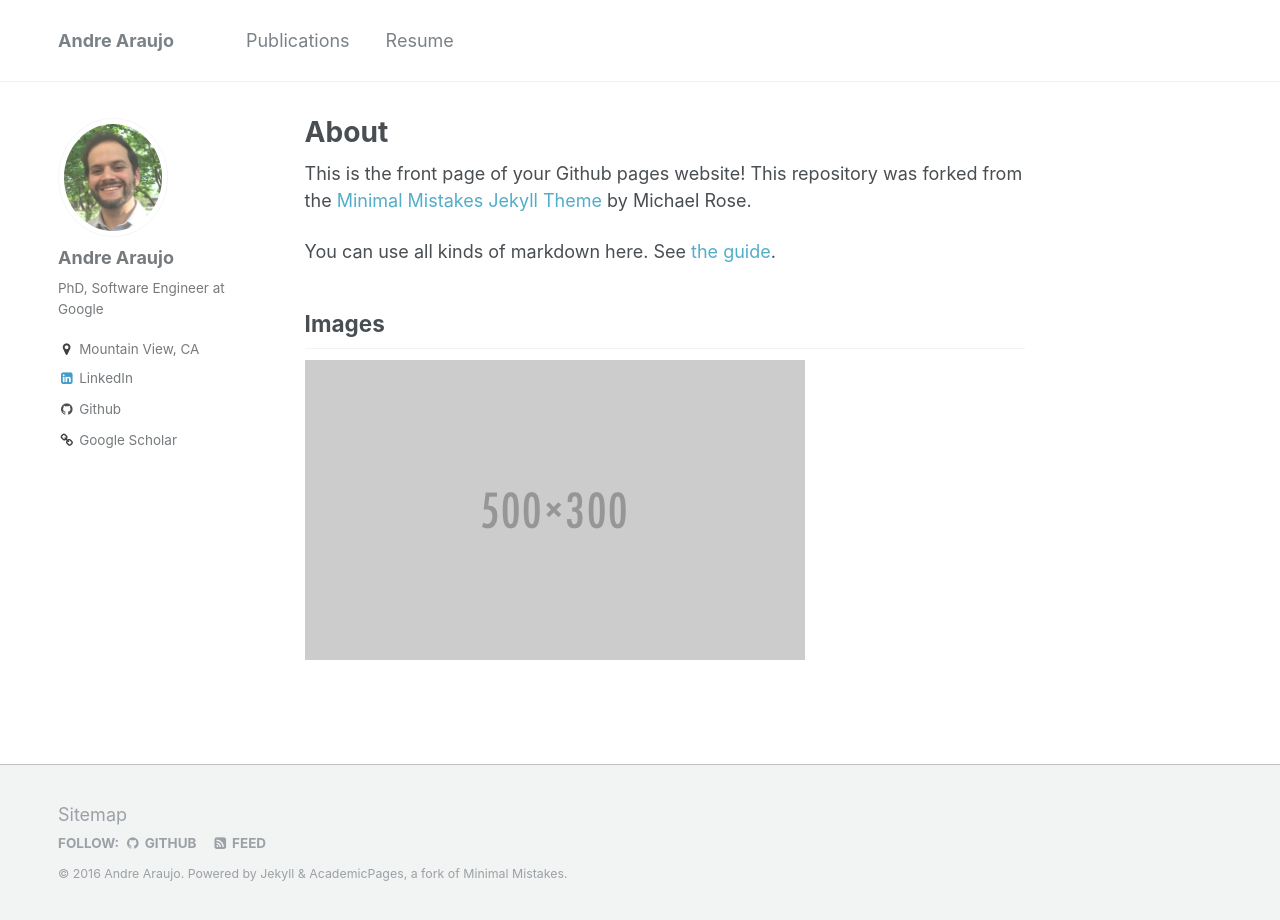
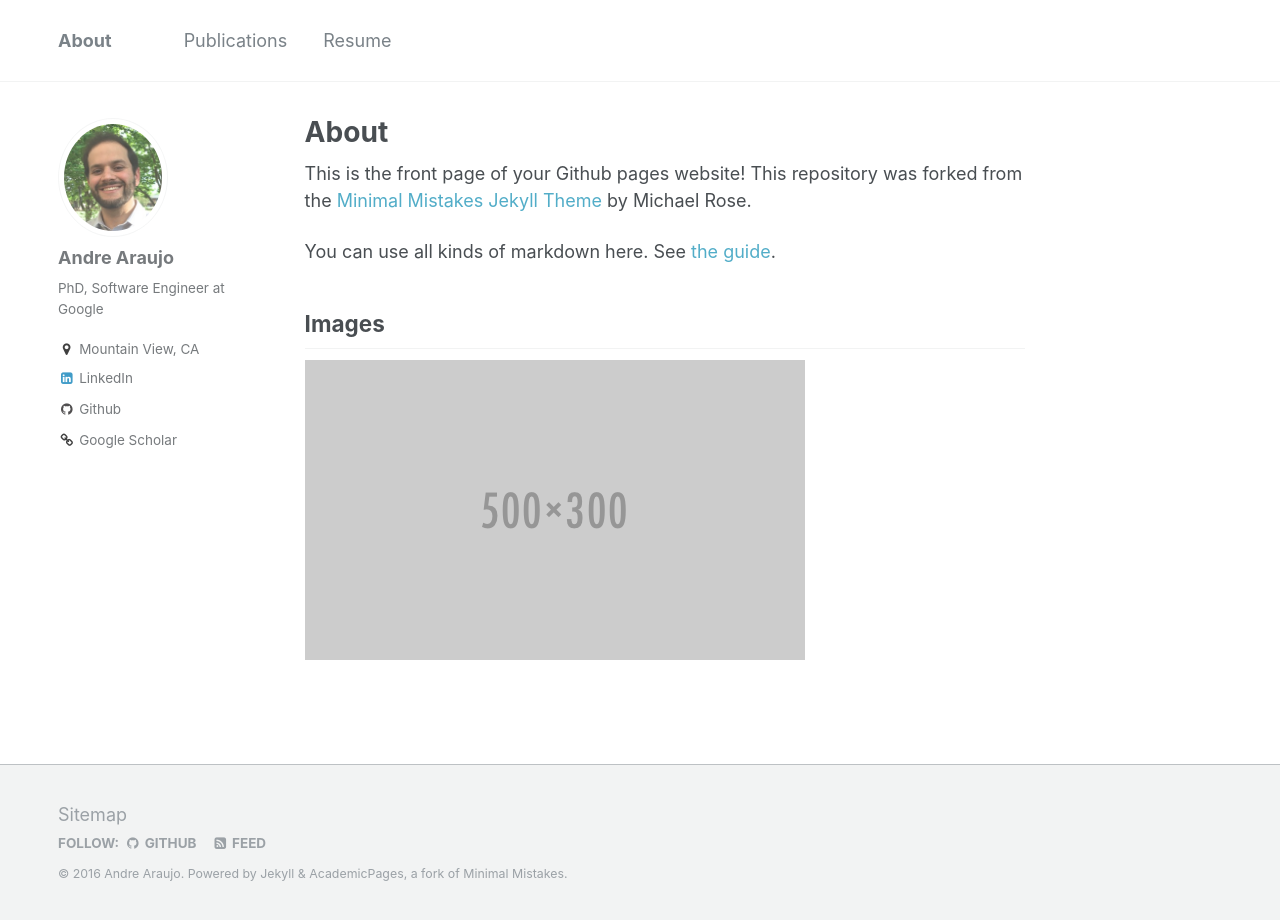
Before and after one commit to andrefaraujo/andrefaraujo.github.io, a Jekyll site: the page built from _pages/about.md, in a window 1280 px wide. Built offline with Jekyll 4.4.1, drawn with Linux system fonts in a browser that asks for light colours.

Commit message:
Small update to title of site

```diff
--- a/_config.yml
+++ b/_config.yml
@@ -7,7 +7,7 @@
 
 # Site Settings
 locale                   : "en-US"
-title                    : "Andre Araujo"
+title                    : "About"
 title_separator          : "-"
 name                     : &name "Andre Araujo"
 description              : &description "Andre Araujo's personal website"
```
